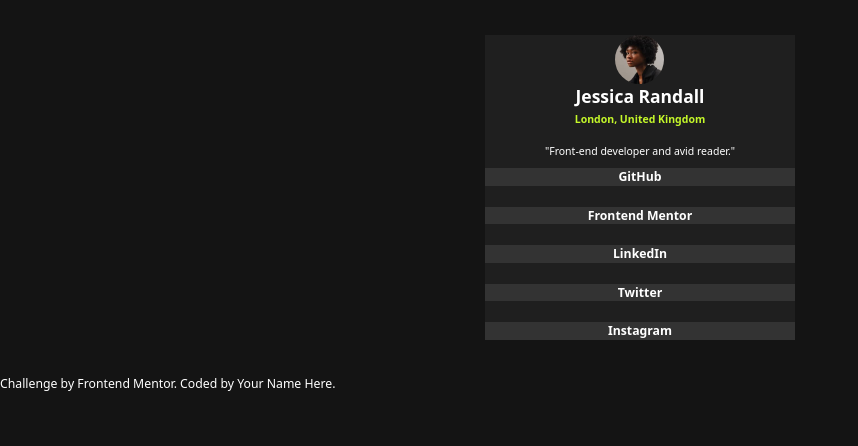
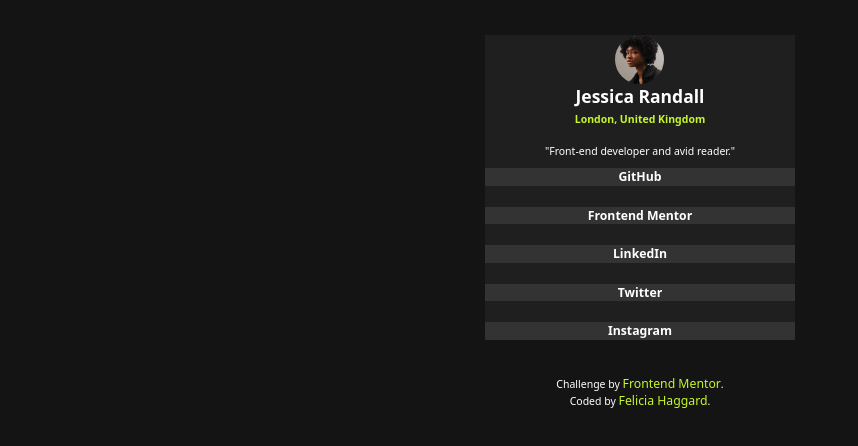
Before and after one commit to HaggardFelicia/social-links, a Next.js app: page / in a window 1280 px wide. Shown: the top 446 px of the page, without its empty margins (0-858 px from the left). Built offline with nearby package versions, Linux system fonts and the light colour scheme.

Commit message:
updating footer

```diff
--- a/app/globals.css
+++ b/app/globals.css
@@ -39,3 +39,10 @@ p{
 Button{
   @apply text-sm font-bold mx-auto w-full my-3 bg-grey-700 text-white last-of-type:mt-3 last-of-type:mb-0 hover:bg-green hover:text-grey-900 cursor-pointer;
 }
+
+footer{
+  @apply text-center text-white text-xs mx-auto px-5;
+  a{
+    @apply text-green hover:underline hover:underline-offset-4;
+  }
+}
--- a/app/page.tsx
+++ b/app/page.tsx
@@ -23,10 +23,12 @@ export default function Home() {
       </Card>
 
       <footer>
-        <div className="attribution">
-          Challenge by <a href="https://www.frontendmentor.io?ref=challenge" target="_blank">Frontend Mentor</a>.
-          Coded by <a href="#">Your Name Here</a>.
-        </div>
+          <p>
+            Challenge by <a href="https://www.frontendmentor.io?ref=challenge" target="_blank">Frontend Mentor</a>.
+          </p>
+          <p>
+            Coded by <a href="https://www.haggardwebdev.space/"  target="_blank" >Felicia Haggard</a>.
+          </p>
       </footer>
     </main>
   );
```
